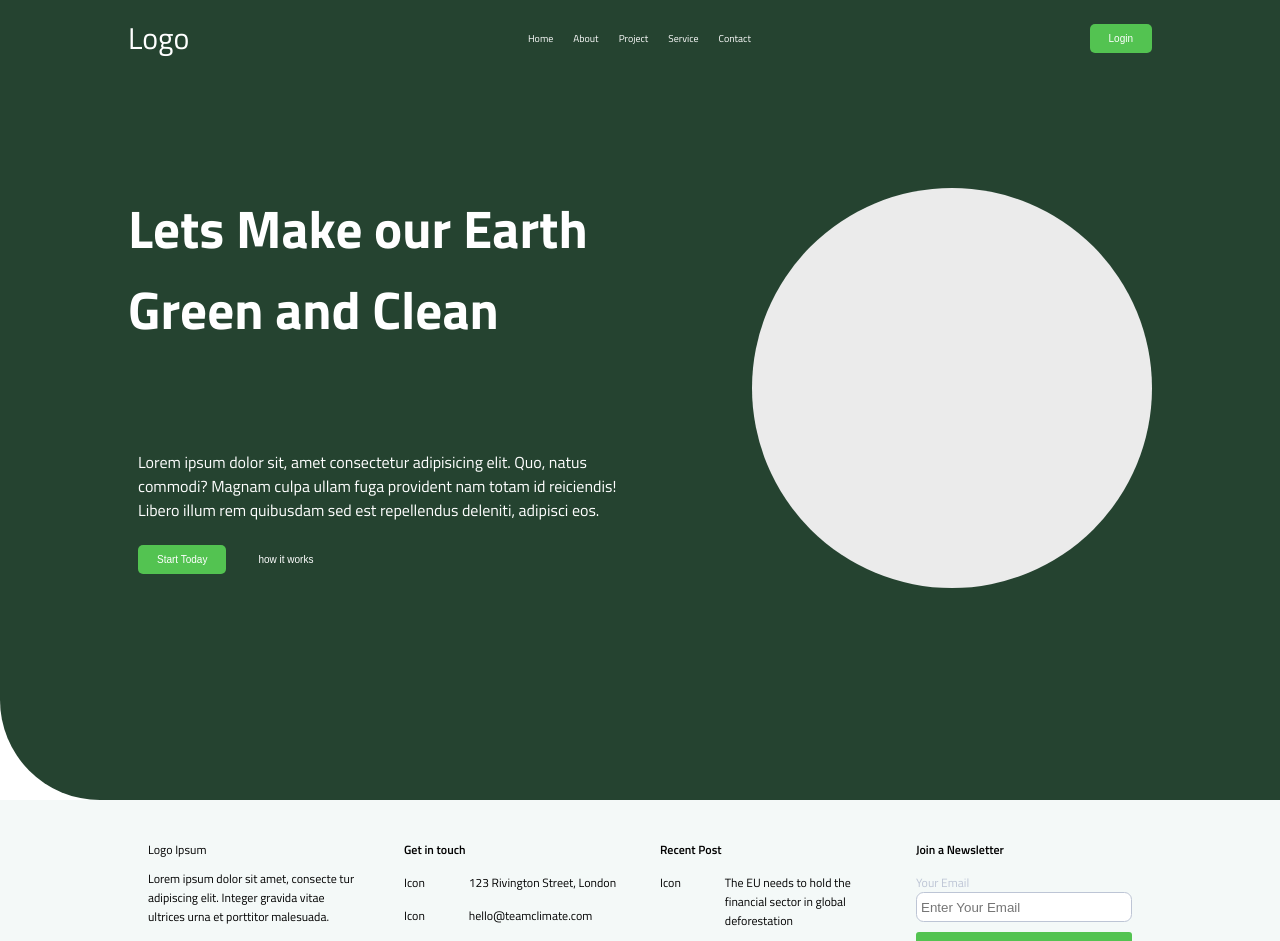
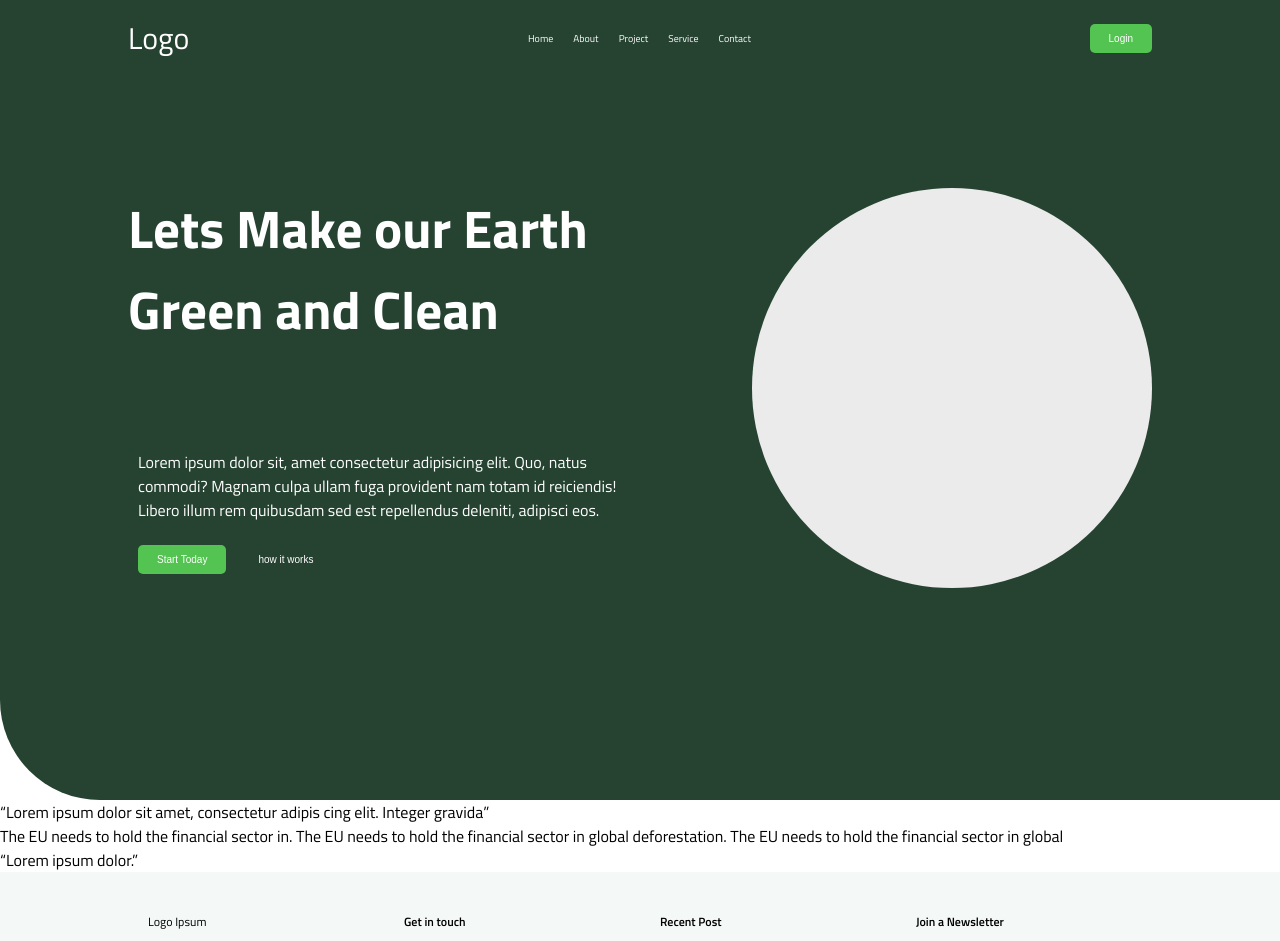
Before and after one commit to OmarMahmoud97/Industry-Hackathon, a React (Create React App) app: page / in a window 1280 px wide. Shown: the top 941 px of the page. Built offline with nearby package versions, Linux system fonts and the light colour scheme.

Commit message:
testimonial section

```diff
--- a/src/App.js
+++ b/src/App.js
@@ -2,10 +2,13 @@ import "./styles/partials/_resets.scss";
 import Navbar from "./components/Navbar/navbar";
 import Landing from "./components/Landing/landing";
 import Footer from "./components/Footer/footer";
+import Testimonial from "./components/Testimonial/testimonial";
+
 function App() {
   return (
     <div className="App">
       <Landing />
+      <Testimonial />
       <Footer />
     </div>
   );
--- a/src/components/Testimonial/testimonial.jsx
+++ b/src/components/Testimonial/testimonial.jsx
@@ -1,7 +1,21 @@
 import React from "react";
 
 const testimonial = () => {
-  return <div>testimonial</div>;
+  return (
+    <section className="testimonial">
+      <div className="testmonial__subtitle">
+        “Lorem ipsum dolor sit amet, consectetur adipis cing elit. Integer
+        gravida”
+      </div>
+      <div className="testimonial__title">
+        The EU needs to hold the financial sector in. The EU needs to hold the
+        financial sector in global deforestation. The EU needs to hold the
+        financial sector in global{" "}
+      </div>
+      <div className="testimonial__star-rating"></div>
+      <div className="testimonial__quote">“Lorem ipsum dolor.”</div>
+    </section>
+  );
 };
 
 export default testimonial;
```
